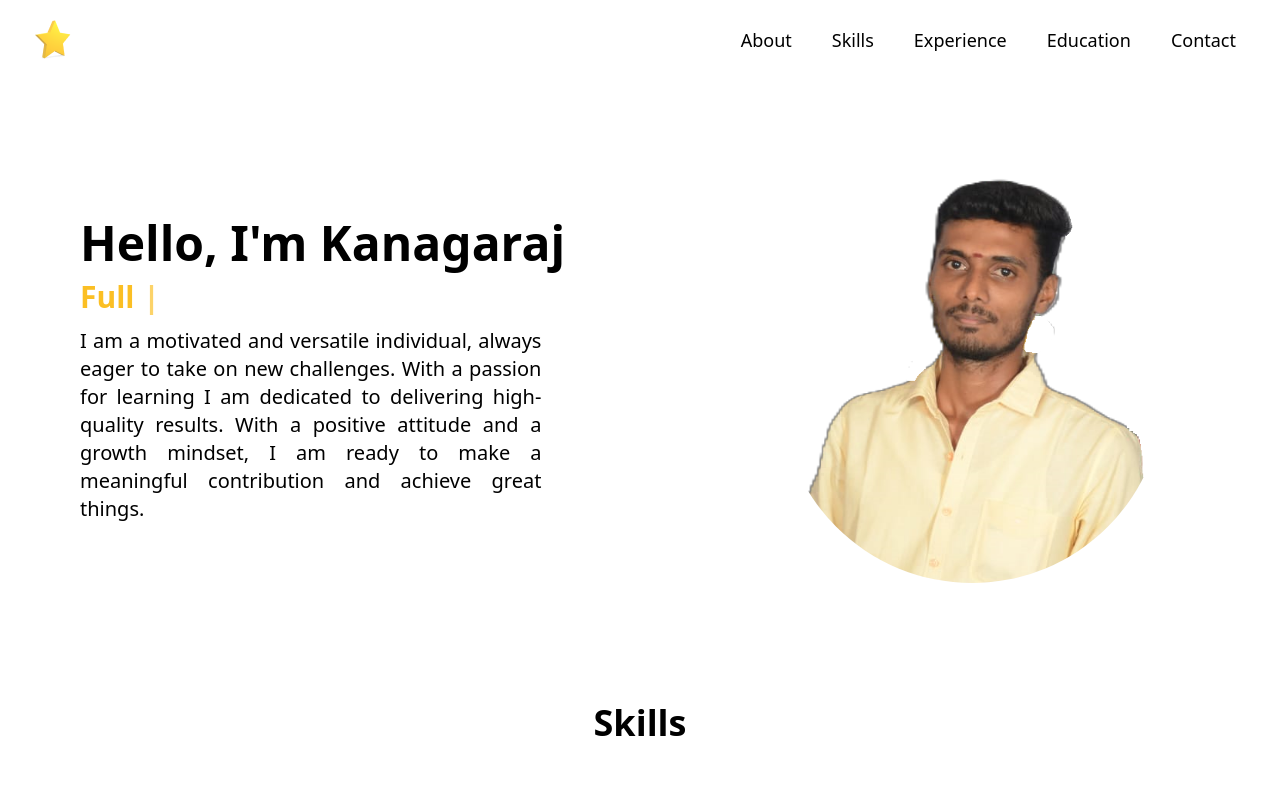
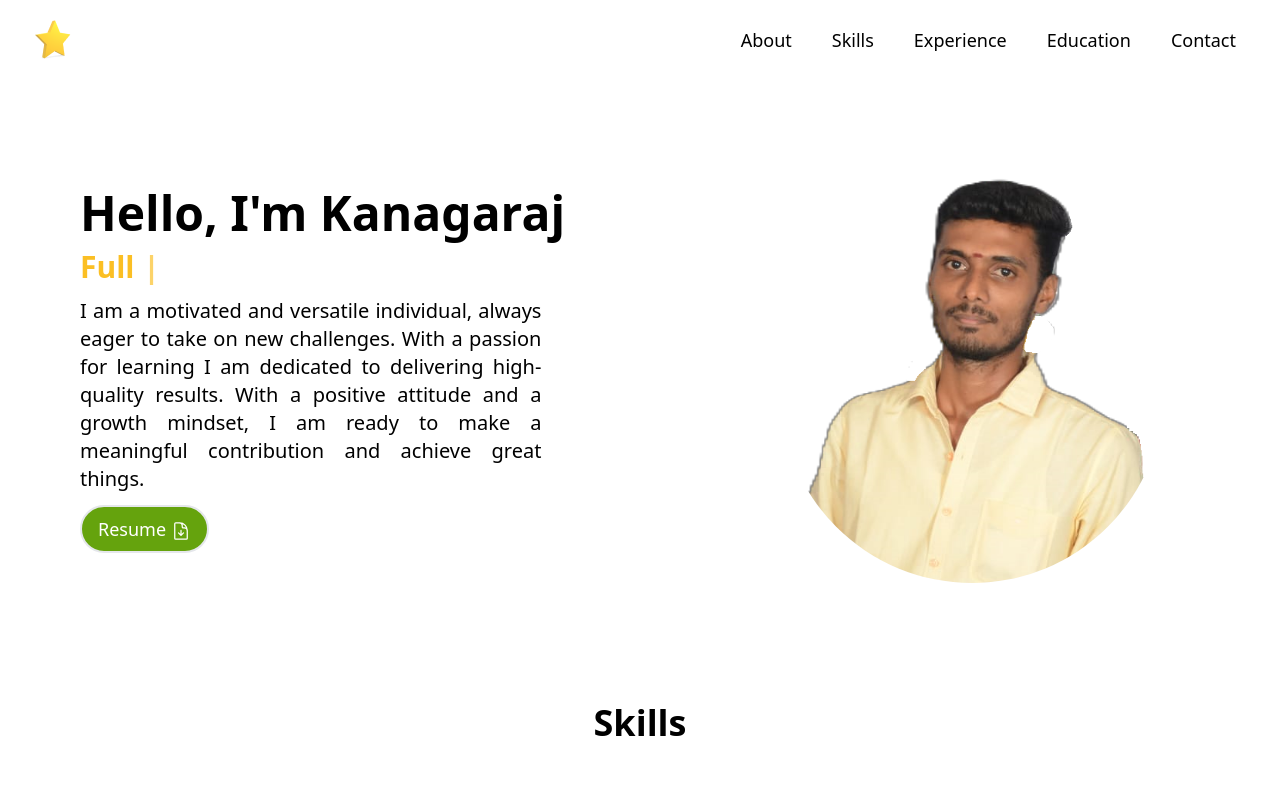
Before and after one commit to KanagarajKj/kanagaraj-portfolio-react, a React (Create React App) app: page / in a window 1280 px wide. Shown: the top 800 px of the page. Built offline with nearby package versions, Linux system fonts and the light colour scheme.

Commit message:
resume added

```diff
--- a/src/components/about/About.js
+++ b/src/components/about/About.js
@@ -1,8 +1,15 @@
-import React from 'react'
+import React from 'react';
 import Typewriter from 'typewriter-effect';
-import {Bio} from '../../contantData/constant';
+import { Bio } from '../../contantData/constant';
+import { DocumentArrowDownIcon } from '@heroicons/react/24/outline';
 
 const About = () => {
+  const openResume = () => {
+    // Replace 'path/to/your/resume.pdf' with the actual path to your PDF file
+    const pdfPath = '/Kanagaraj_resume.pdf';
+    window.open(pdfPath, '_blank');
+  };
+
   return (
     <main
       id="about"
@@ -22,6 +29,17 @@ const About = () => {
         <p className="text-xl text-justify md:w-4/5 w-full text-light-gray-100 font-normal">
           {Bio.description}
         </p>
+        <button
+          onClick={() => openResume()}
+          className="text-left py-2 px-4 bg-lime-600 w-max text-white cursor-pointer text-lg transition-all duration-300 ease-in-out transform
+        outline-none border-2 hover:border-amber-500 border-opacity-50 rounded-full hover:bg-transparent hover:text-amber-400"
+        >
+          Resume{' '}
+          <DocumentArrowDownIcon
+            className="inline h-5 w-5"
+            aria-hidden="true"
+          />
+        </button>
       </div>
       <div className="image-section w-full">
         <img
@@ -32,6 +50,6 @@ const About = () => {
       </div>
     </main>
   );
-}
+};
 
-export default About
+export default About;
```
Also changed, not shown: 1 other file (tests, documents, lock files or other folders).
